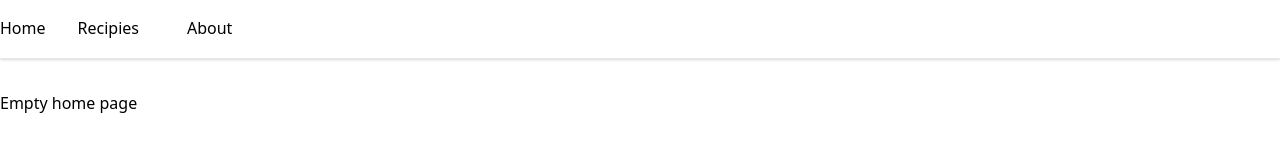
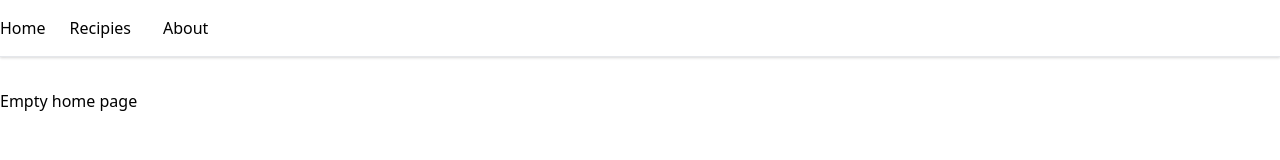
Before and after one commit to kairix-gh/recipiebook, a Vue app: page / in a window 1280 px wide. Shown: the top 160 px of the page. Built offline with nearby package versions, Linux system fonts and the light colour scheme.

Commit message:
- Improve UX for menu items

```diff
--- a/src/components/Menu.vue
+++ b/src/components/Menu.vue
@@ -40,14 +40,14 @@
 
             <!-- Desktop Menu -->
             <div class="hidden md:flex items-center ">
-                <router-link :to="{ name: 'Home' }" class="my-2 border-b-2 border-white hover:border-blue-500 transition-all duration-300 ease-in-out">
-                    <p>Home</p>
+                <router-link :to="{ name: 'Home' }" class="group py-2">
+                    <span class="border-b-2 border-white group-hover:border-blue-500 transition-all duration-300 ease-in-out">Home</span>
                 </router-link>
 
                 <ul class="space-x-8 px-6 inline-flex">
-                    <li v-for="(item, index) in items" :key="index" class="my-2 border-b-2 border-white hover:border-blue-500 transition-all duration-300 ease-in-out">
-                        <router-link :to="{ name: item.route }" class="m-2 w-1/2">
-                            {{ item.label }}
+                    <li v-for="(item, index) in items" :key="index" class="group">
+                        <router-link :to="{ name: item.route }" class=" inline-block py-2">
+                            <span class="border-b-2 border-white group-hover:border-blue-500 transition-all duration-300 ease-in-out">{{ item.label }}</span>
                         </router-link>
                     </li>
                 </ul>
```
